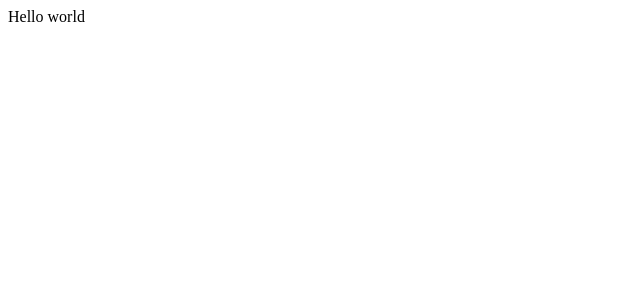
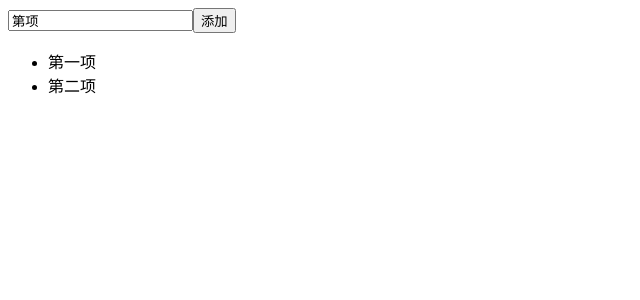
Before and after one commit to Nuh123/react-study, a React (Create React App) app: page / in a window 1280 px wide. Shown: the top 300 px of the page, without its empty margins (0-640 px from the left). Built offline with nearby package versions, Linux system fonts and the light colour scheme.

Commit message:
react的事件绑定和列表渲染

```diff
--- a/src/App.js
+++ b/src/App.js
@@ -5,6 +5,7 @@ class App extends Component{
         return (
             <div>
                 Hello world
+                {!true ? 123 : 321}
             </div>
         )
     }
--- a/src/index.js
+++ b/src/index.js
@@ -1,5 +1,6 @@
 import React from 'react'
 import ReactDOM from 'react-dom'
-import App from './App'
+// import App from './App'
+import Todo from './todolist'
 
-ReactDOM.render(<App/>,document.getElementById('root'))
+ReactDOM.render(<Todo/>,document.getElementById('root'))
--- /dev/null
+++ b/src/todolist.js
@@ -0,0 +1,66 @@
+
+import React, {Component} from 'react'
+
+class todo extends Component {
+    constructor (props) {
+        super(props)
+        this.state = {
+            inputVal: '第项',
+            itemList: ['第一项', '第二项']
+        }
+    }
+
+    addItem = (e) => {
+        // 箭头函数模式获得this
+        this.setState({
+            itemList: [...this.state.itemList,this.state.inputVal],
+            inputVal: ''
+        })
+    }
+    deleteItem (index) {
+        // bind模式获得this
+        // console.log(index)
+        let list = this.state.itemList
+        list.splice(index,1)
+        this.setState({
+            itemList: list
+        })
+    }
+    changeInput (e) {
+        // console.log(e.target.value)
+        this.setState({
+            inputVal:e.target.value
+        })
+    }
+    render () {
+        return (
+            <div>
+                <input value={this.state.inputVal} onChange={this.changeInput.bind(this)}/>
+                <button onClick={this.addItem}>添加</button>
+                <ul>
+                    {
+                        // 直接放数组jsx会自己遍历，但没有dom，是string。
+                        // this.state.itemList
+                    this.state.itemList.map((item,index) => {
+                        // 一行return模式，复杂情况下不直观。
+                        // return <li key= {index} onClick = {this.deleteItem.bind(this,index)}>{item}</li>
+                        // return 复杂情况可加括号，es6入门箭头函数部分有介绍
+                        return (
+                            <li key= {index}
+                                // onClick = {this.deleteItem.bind(this,index)}>
+                                // 箭头函数模式获取this的传参
+                                onClick = {()=> this.deleteItem(index)}>
+                                {item}
+                            </li>
+                        )
+
+
+                    })
+                    }
+                </ul>
+            </div>
+            )
+    }
+
+}
+export default todo
```
